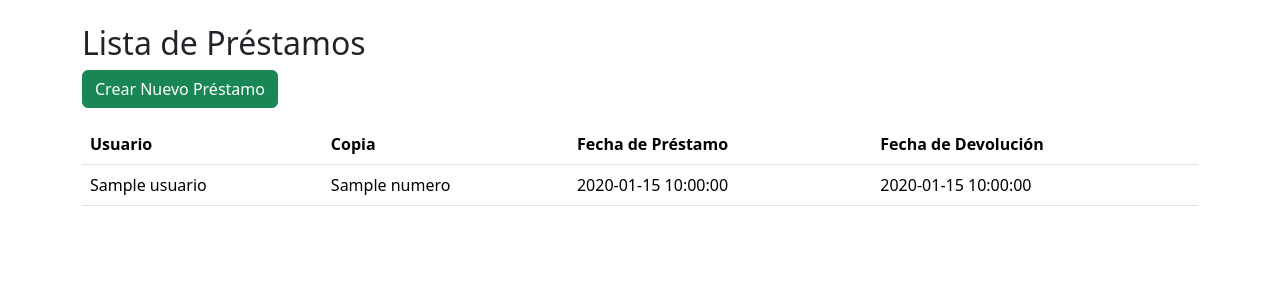
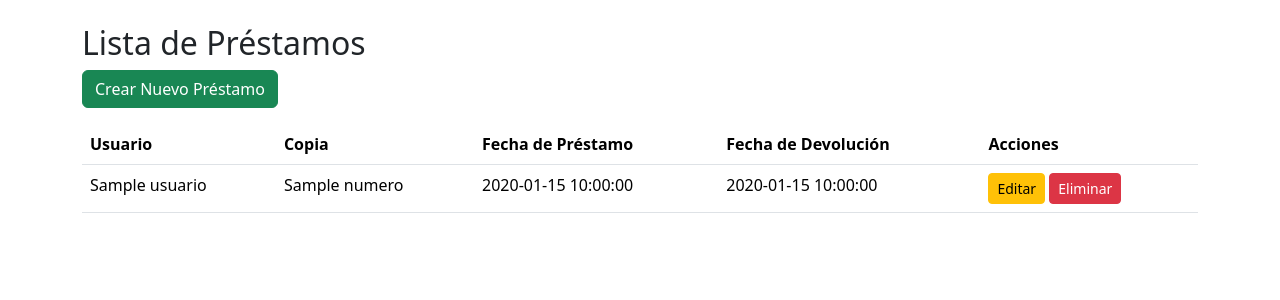
Before and after one commit to jgayon/db-proyecto-investigacion-2, a Python web app: template flask/templates/prestamos/listar.html in a window 1280 px wide. Shown: the part 56-356 px from the top of the page. Run offline with Jinja, Linux system fonts and the light colour scheme; the template is opened without the code that fills it: most values are stand-ins (such as "Sample title", 1, 10 or a date in 2020).

Commit message:
correcion falta de boton

```diff
--- a/docker-compose.yml
+++ b/docker-compose.yml
@@ -1,4 +1,3 @@
-version: '3.9'
 
 services:
   mongo:
--- a/flask/db.py
+++ b/flask/db.py
@@ -1,4 +1,5 @@
 from pymongo import MongoClient
 
 client = MongoClient("mongodb://localhost:27017/")
+#client = MongoClient("mongodb://mongo:27017/")
 db = client["biblioteca"]
--- a/flask/templates/prestamos/listar.html
+++ b/flask/templates/prestamos/listar.html
@@ -13,6 +13,7 @@
                 <th>Copia</th>
                 <th>Fecha de Préstamo</th>
                 <th>Fecha de Devolución</th>
+                <th>Acciones</th> <!-- Nueva columna -->
             </tr>
         </thead>
         <tbody>
@@ -22,6 +23,11 @@
                 <td>{{ prestamo.copia['numero'] if prestamo.copia else 'Desconocido' }}</td>
                 <td>{{ prestamo.fecha_prestamo }}</td>
                 <td>{{ prestamo.fecha_devolucion }}</td>
+                <td>
+                    <!-- Botones de acción -->
+                    <a href="{{ url_for('prestamos.editar_prestamo', id=prestamo['_id']) }}" class="btn btn-warning btn-sm">Editar</a>
+                    <a href="{{ url_for('prestamos.eliminar_prestamo', id=prestamo['_id']) }}" class="btn btn-danger btn-sm" onclick="return confirm('¿Estás seguro de eliminar este préstamo?')">Eliminar</a>
+                </td>
             </tr>
             {% endfor %}
         </tbody>
```
Also changed, not shown: flask/requirements.txt (deleted), 1 other file.
